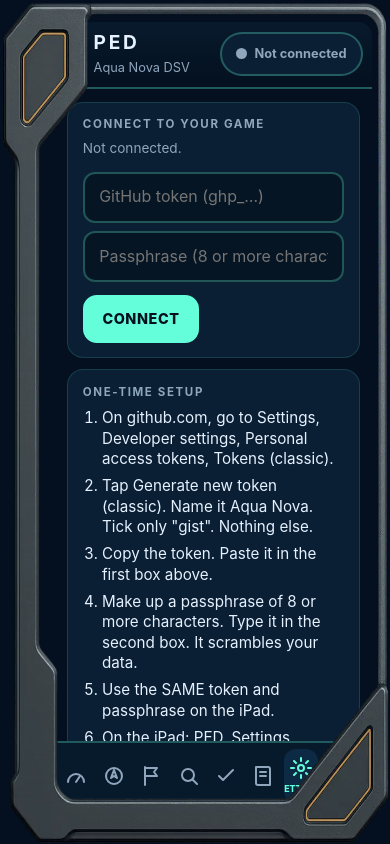
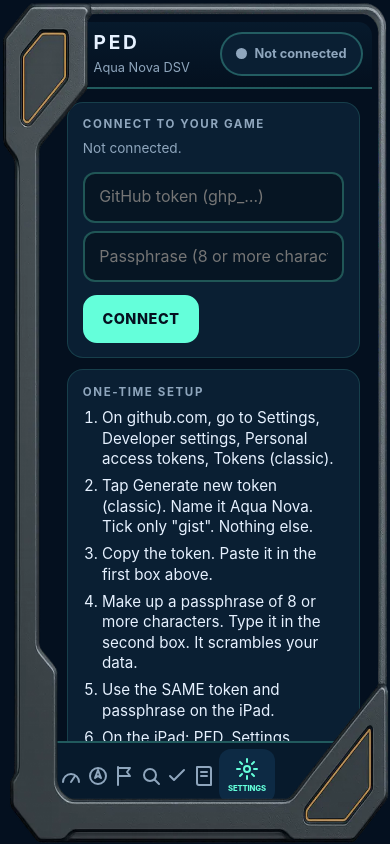
Before and after one commit to NickWest27/AquaNova, a plain HTML site: page ped/index.html in a window 390 px wide. Drawn offline with Linux system fonts and the light colour scheme.

Commit message:
iPhone PED: tab bar clear of the frame corner; the selected tab gets room for its label
Checked at iPhone 16 size (393x852 and 393x659): nothing runs off screen.

Co-Authored-By: Claude Sonnet 5.5 <noreply@anthropic.com>
Claude-Session: https://claude.ai/code/session_01QsU1qWEAPEAk9jRv6Wrose

```diff
--- a/ped/ped.css
+++ b/ped/ped.css
@@ -19,9 +19,10 @@ input, textarea { font:inherit; font-size:16px; color:var(--text); -webkit-user-
 @keyframes blink { 50% { opacity:.3; } }
 
 #view { flex:1; min-height:0; overflow-y:auto; -webkit-overflow-scrolling:touch; padding:.8rem .8rem 1rem; display:flex; flex-direction:column; gap:.7rem; }
-.nav { flex:none; display:grid; grid-template-columns:repeat(7,1fr); gap:.2rem; padding:.35rem 14cqw .35rem .3rem; border-top:2px solid var(--line); background:#071a2c; }
+.nav { flex:none; display:flex; gap:.2rem; padding:.35rem 25cqw .35rem .3rem; border-top:2px solid var(--line); background:#071a2c; }
 .nav button { display:flex; flex-direction:column; align-items:center; justify-content:center; gap:.2rem; min-height:3.4rem; border-radius:12px; color:var(--dim); font-size:.58rem; font-weight:800; letter-spacing:0; text-transform:uppercase; }
-.nav button.on { color:var(--cyan); background:var(--panel2); }
+.nav button { flex:1 1 0; min-width:0; }
+.nav button.on { color:var(--cyan); background:var(--panel2); flex:2.4 1 0; }
 .nav svg { width:1.5rem; height:1.5rem; stroke:currentColor; fill:none; stroke-width:2; stroke-linecap:round; stroke-linejoin:round; }
 
 .card { background:var(--panel); border:1px solid var(--soft); border-radius:16px; padding:.9rem; }
@@ -56,6 +57,6 @@ textarea.field { min-height:6rem; resize:none; }
 .toast { position:fixed; left:50%; transform:translateX(-50%); bottom:calc(var(--nav) + env(safe-area-inset-bottom) + .8rem); max-width:92vw; padding:.7rem 1rem; border-radius:14px; background:#0b2a44; border:2px solid var(--line); font-size:.95rem; z-index:10; }
 
 /* The PDA frame leaves little room: only the open tab shows its name. */
-.nav button { font-size:.55rem; overflow:hidden; }
+.nav button { font-size:.48rem; padding:0; letter-spacing:-.02em; overflow:hidden; }
 .nav button:not(.on) { font-size:0; gap:0; }
 .nav button:not(.on) svg { margin:0; }
--- a/sw.js
+++ b/sw.js
@@ -2,7 +2,7 @@
    falls back to the saved copy when offline or slow. Covers the iPad game (tablet/) and the
    iPhone PED (ped/). Only same-origin GET requests are handled: GitHub sync calls go straight to
    the network. Run `python3 tools/update_sw.py` after adding or renaming files. */
-const VERSION = '723808f5f4';
+const VERSION = '42b7c11cf0';
 const CACHE = 'aquanova-' + VERSION;
 const ASSETS = [
  "tablet/",
```
